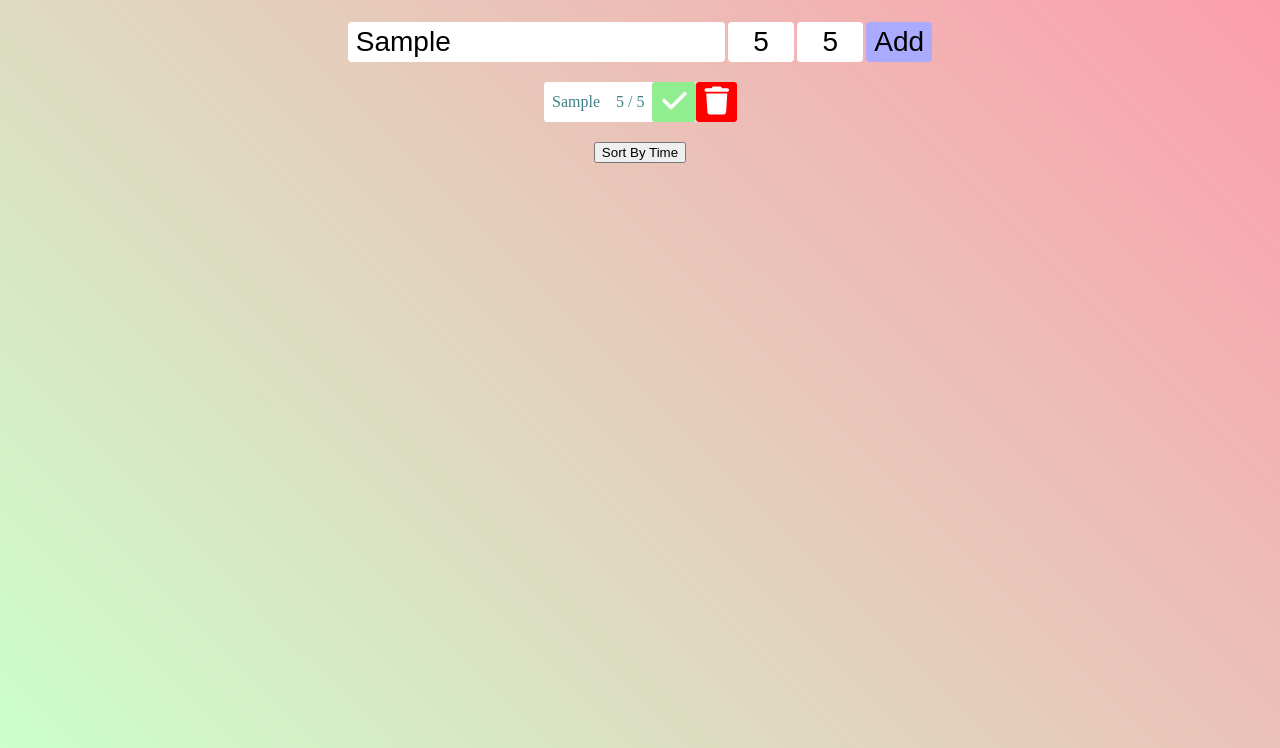
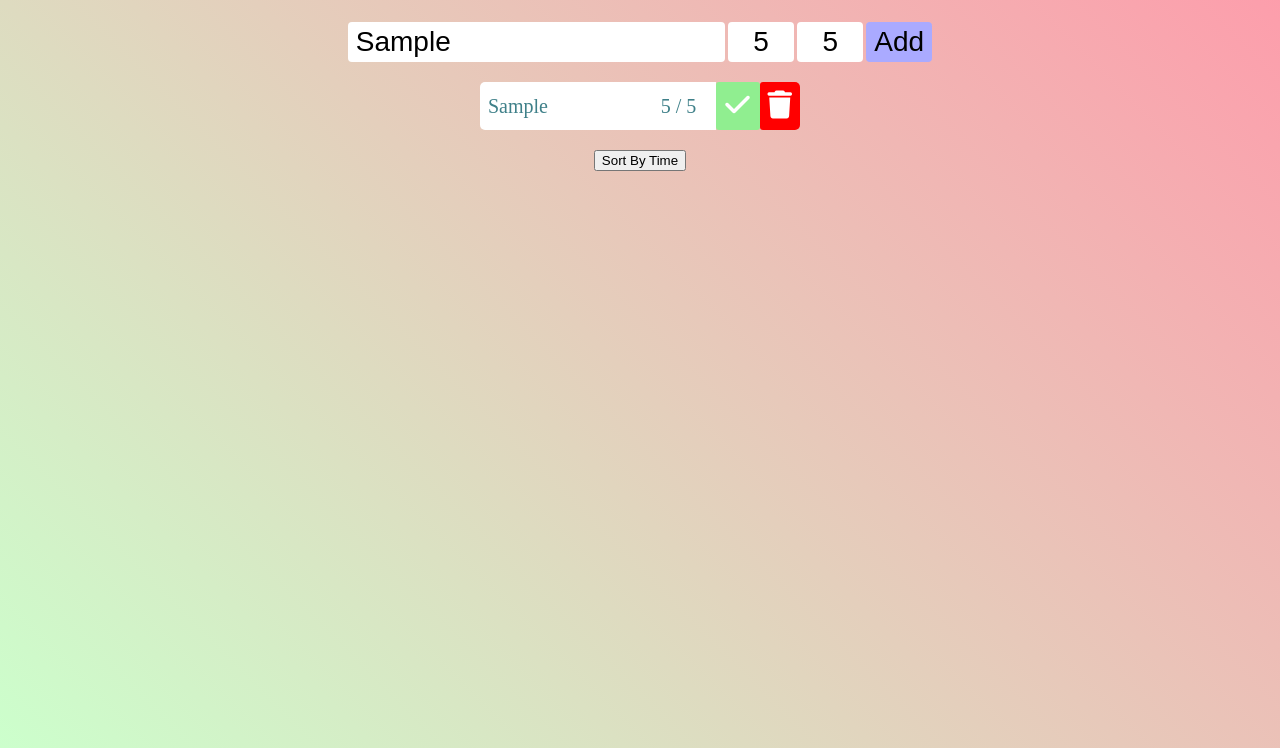
Before and after one commit to Keon-old-projects/Todolist, a plain HTML site: page index.html in a window 1280 px wide. Both pictures are taken after typing "Sample", "5", "5" into the empty fields and a click on the button "Add". Shown: the part 100-848 px from the top of the page. Drawn offline with Linux system fonts and the light colour scheme.

Commit message:
JS Setup 3

```diff
--- a/scripts/js.js
+++ b/scripts/js.js
@@ -27,17 +27,28 @@ add.addEventListener("click", e => {
     let checkButton = document.createElement("button");
     checkButton.classList.add('check');
     checkButton.innerHTML='<i class="fa-solid fa-check"></i>'
+    checkButton.addEventListener("click",e=>{
+        let todoItem=e.target.parentElement;
+        todoItem.classList.toggle("done");
+    })
     // 垃圾
     let trashButton = document.createElement('button');
     trashButton.classList.add("trash");
-    trashButton.innerHTML='<i class="fa-solid fa-trash"></i>'
+    trashButton.innerHTML='<i class="fa-solid fa-trash"></i>';
+    trashButton.addEventListener('click',e=>{
+        let todoItem=e.target.parentElement;
+        todoItem.style.animation="scaleDown 0.2s forwards";
+        todoItem.addEventListener("animationend",()=>{
+            todoItem.remove();
+        })
+    })
 
     // 新增icons
     todo.appendChild(checkButton);
     todo.appendChild(trashButton);
 
     //動畫效果
-    todo.style.animation="scaleUP 0.5s forwards"
+    // todo.style.animation="scaleUP 0.5s forwards"
     // 新增清單
     section.appendChild(todo);
 })
--- a/style/scss/_base.scss
+++ b/style/scss/_base.scss
@@ -29,5 +29,8 @@ form{
 }
 p {
     color: $primary;
-    font-size: 1rem;
+    font-size: 1.25rem;
 }
+i{
+    pointer-events: none;
+  }
--- a/style/scss/_main.scss
+++ b/style/scss/_main.scss
@@ -1,8 +1,9 @@
-.btn-box{
+.btn-box {
   text-align: center;
   margin-top: 1rem;
 }
-input{
+
+input {
   padding: 0.25rem 0.5rem;
   font-size: 1.75rem;
   border: none;
@@ -10,13 +11,16 @@ input{
   border-radius: 0.25rem;
   transition: all 0.15s;
 }
-input:hover{
-  outline:3px solid #444;
+
+input:hover {
+  outline: 3px solid #444;
 }
-input[type="number"]{
+
+input[type="number"] {
   width: 50px;
   text-align: center;
 }
+
 /* Chrome, Safari, Edge, Opera */
 input::-webkit-outer-spin-button,
 input::-webkit-inner-spin-button {
@@ -28,50 +32,84 @@ input::-webkit-inner-spin-button {
 input[type=number] {
   -moz-appearance: textfield;
 }
-button[type="submit"]{
+
+button[type="submit"] {
   background: #aaf;
   cursor: pointer;
   @extend input;
 }
 
 @keyframes scaleUP {
-  from{
+  from {
     transform: scale(0);
   }
-  to{
+
+  to {
     transform: scale(1);
   }
 }
+@keyframes scaleDown {
+  from {
+    transform: scale(1);
+  }
 
-section{
+  to {
+    transform: scale(0);
+  }
+}
+section {
   display: flex;
   flex-direction: column;
   align-items: center;
-  .todo{
+
+  .todo {
     display: flex;
+    width: 25vw;
     font-size: 1.5rem;
+    border-radius: 5px;
+    margin: 0.2rem 0;
+    overflow: hidden;
+    animation: scaleUP 0.5s forwards;
+
+    p {
+      padding: 0.25rem 0.5rem;
+      line-height: 2;
+      // text-align: center;
       background: #fff;
-      border-radius: 3px;
-      color: #000;
-      margin: 0.2rem 0;
-      p{
-          padding: 0.5rem;
-          line-height: 1.5;
     }
-      button{
+
+    .todo-text {
+      width: 50%;
+    }
+
+    .todo-time {
+      width: 20%;
+      text-align: center;
+    }
+
+    button {
       padding: 0.25rem 0.5rem;
       font-size: 1.75rem;
       border: none;
       cursor: pointer;
       color: #fff;
       border-radius: 3px;
+
     }
-      .check{
+
+    .check {
       background: lightgreen;
 
     }
-      .trash{
+
+    .trash {
       background: red;
     }
   }
 }
+
+.done {
+  text-decoration: line-through;
+  text-decoration-style: 0.2rem;
+  opacity: 0.5;
+}
```
Also changed, not shown: style/css/all.css, 1 other file. Lines whose indentation alone changed are shown as unchanged.
